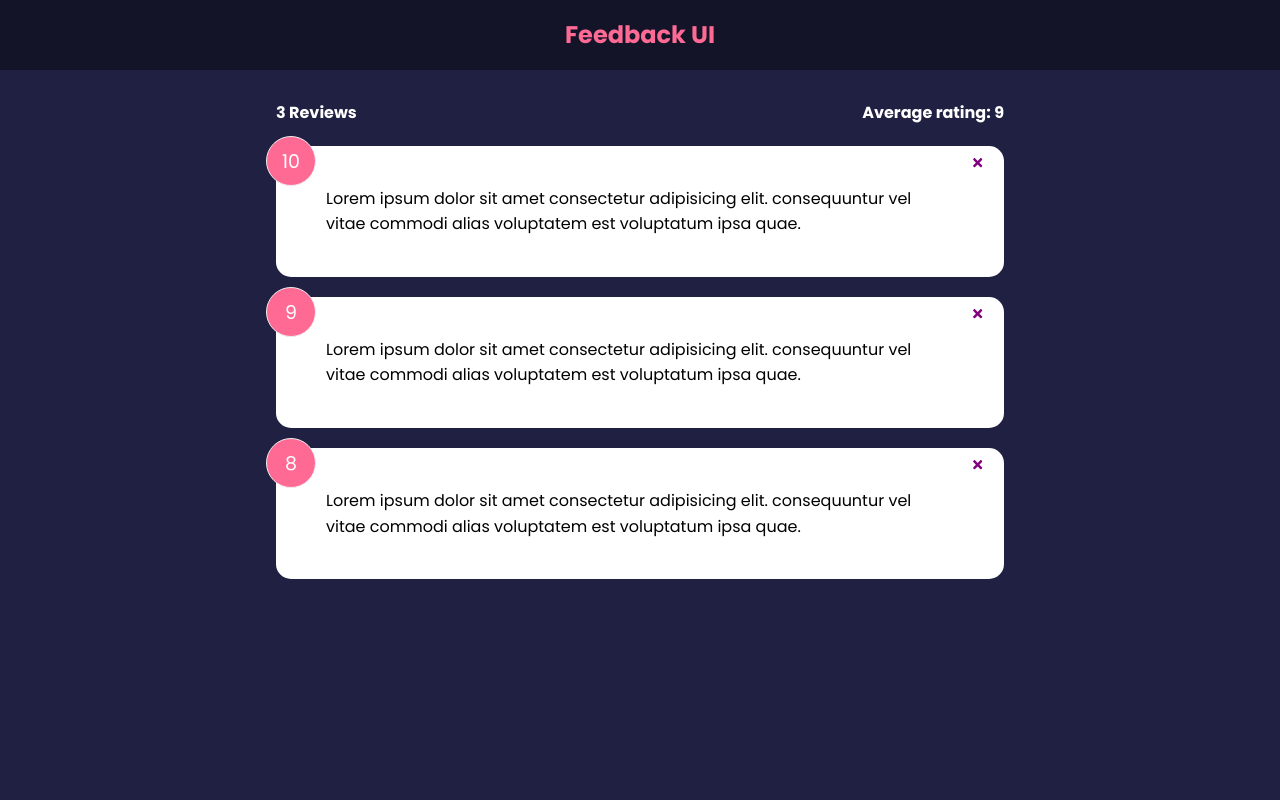
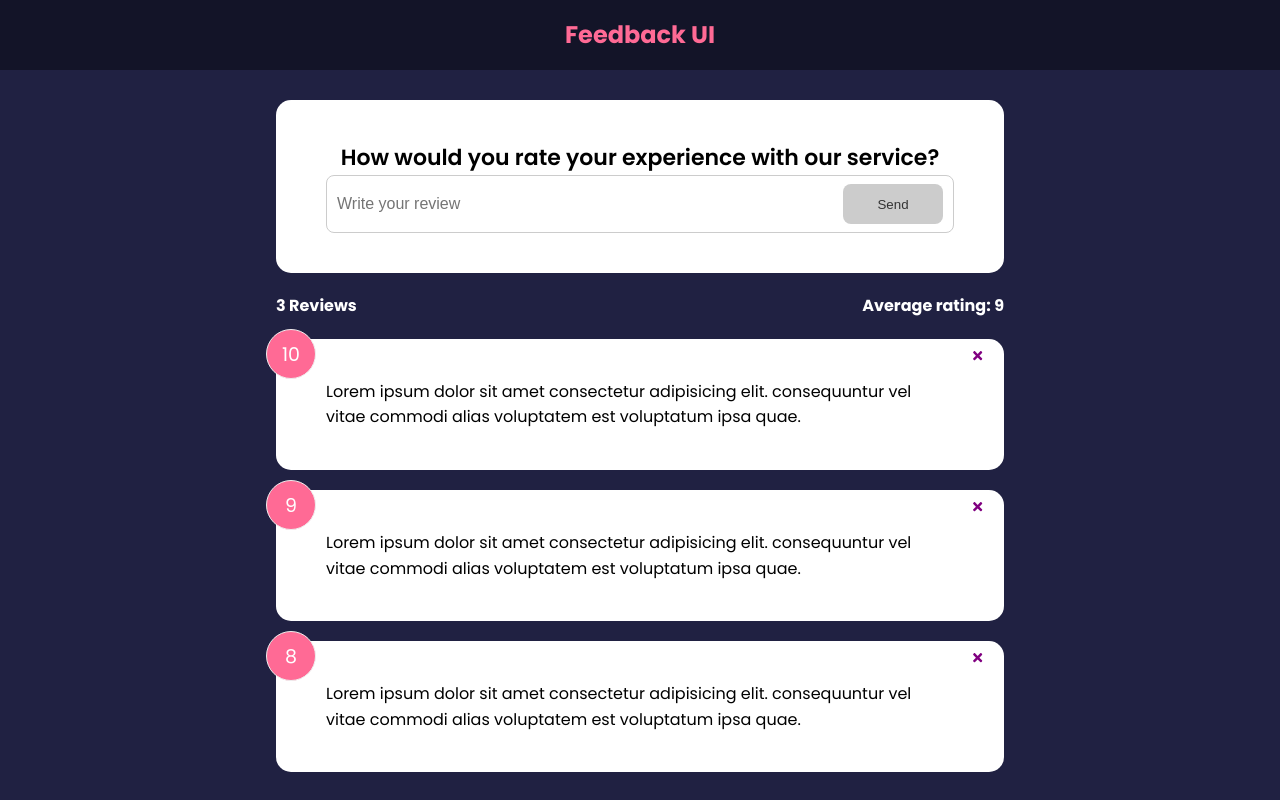
Before and after one commit to pauloilarde/feedback, a React (Create React App) app: page / in a window 1280 px wide. Built offline with nearby package versions, Linux system fonts and the light colour scheme.

Commit message:
Criando componente de texto das reviews

```diff
--- a/src/App.js
+++ b/src/App.js
@@ -3,6 +3,7 @@
 import FeedbackList from "./components/FeedbackList";
 import FeedbackData from "./data/FeedbackData";
 import FeddbackStats from "./components/FeedbackStats";
+import FeedbackForm from "./components/FeedbackForm";
 
 function App() {
   const [feedback, setFeedback] = useState(FeedbackData);
@@ -15,6 +16,7 @@
     <>
       <Header />
       <div className="container">
+        <FeedbackForm />
         <FeddbackStats feedback={feedback} />
         <FeedbackList feedback={feedback} handleDelete={deleteFeedback} />
       </div>
--- /dev/null
+++ b/src/components/FeedbackForm.jsx
@@ -0,0 +1,45 @@
+import { useState } from "react";
+import Card from "./shared/Card";
+import Button from "./shared/Button";
+
+function FeedbackForm() {
+  const [text, setText] = useState("");
+  const [btnDisabled, setBtnDisabled] = useState(true);
+  const [message, setMessage] = useState("");
+
+  const handleTextChange = (e) => {
+    if (text === "") {
+      setBtnDisabled(true);
+      setMessage(null);
+    } else if (text !== "" && text.trim().length < 10) {
+      setBtnDisabled(true);
+      setMessage("Text must be at least 10 characters");
+    } else {
+      setBtnDisabled(false);
+      setMessage(null);
+    }
+
+    setText(e.target.value);
+  };
+  return (
+    <Card>
+      <form>
+        <h2>How would you rate your experience with our service?</h2>
+        <div className="input-group">
+          <input
+            onChange={handleTextChange}
+            type="text"
+            placeholder="Write your review"
+            value={text}
+          />
+          <Button type="submit" isDisabled={btnDisabled}>
+            Send
+          </Button>
+        </div>
+        {message && <div className="message"> {message} </div>}
+      </form>
+    </Card>
+  );
+}
+
+export default FeedbackForm;
--- /dev/null
+++ b/src/components/shared/Button.jsx
@@ -0,0 +1,24 @@
+import PropTypes from "prop-types";
+
+function Button({ children, version, type, isDisabled }) {
+  return (
+    <button type={type} disabled={isDisabled} className={`btn btn-${version}`}>
+      {children}
+    </button>
+  );
+}
+
+Button.defaultProps = {
+  version: "primary",
+  type: "button",
+  isDisabled: false,
+};
+
+Button.propTypes = {
+  children: PropTypes.node.isRequired,
+  version: PropTypes.string,
+  type: PropTypes.string,
+  isDisabled: PropTypes.bool,
+};
+
+export default Button;
```
